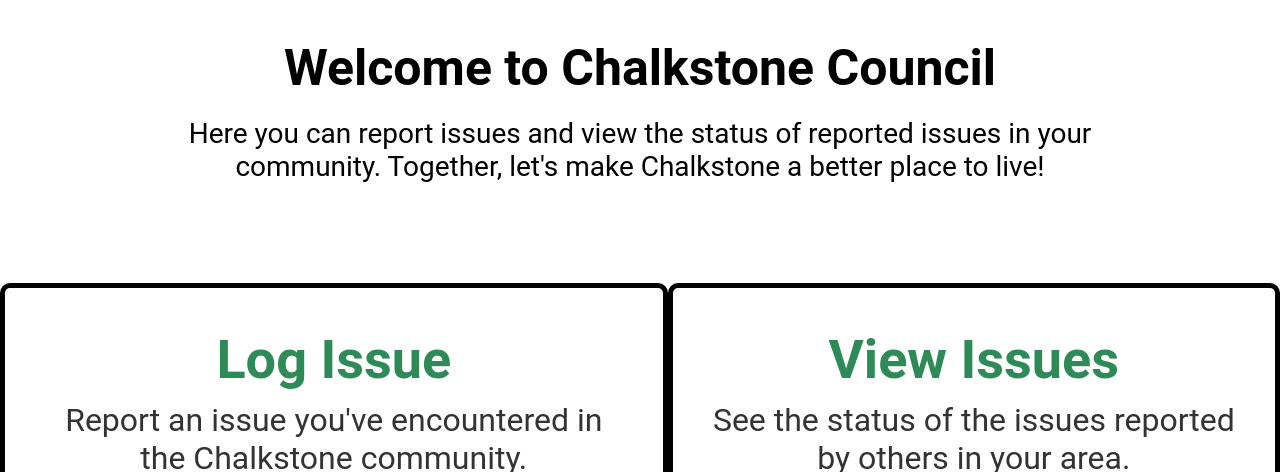
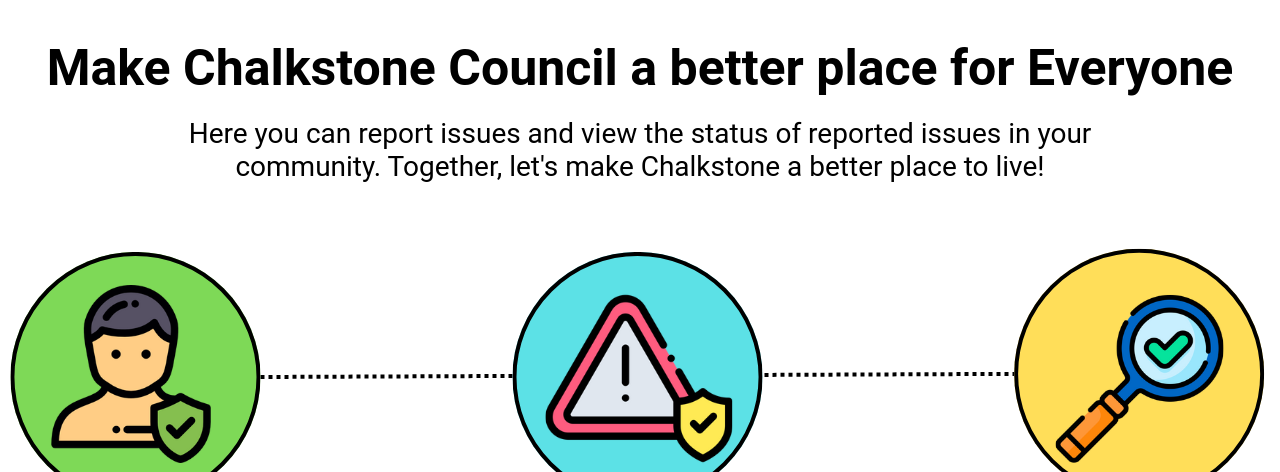
Before and after one commit to ddavies666/council-logging-system, a Django app: page / in a window 1280 px wide. Shown: the part 606-1078 px from the top of the page. Run offline with Django 5.2, Linux system fonts and the light colour scheme; some libraries are stand-ins or nearby versions.

Commit message:
homepage images

```diff
--- a/myapp/static/website/css/styles.css
+++ b/myapp/static/website/css/styles.css
@@ -294,7 +294,7 @@ html, body {
 
 .box {
     background-color: rgba(255, 255, 255, 0.9);
-    width: 500x;
+    width: 300x;
     padding: 40px;
     border-radius: 10px;
     border: 5px solid black;
@@ -316,7 +316,7 @@ html, body {
 }
 
 .box p {
-    font-size: 32px;
+    font-size: 22px;
     color: #333;
 }
 
--- a/myapp/templates/home.html
+++ b/myapp/templates/home.html
@@ -24,11 +24,21 @@
     </div>
     <!-- Main Content Area -->
     <div class="content">
-        <h1>Welcome to Chalkstone Council</h1>
+        <h1>Make Chalkstone Council a better place for Everyone</h1>
         <p>Here you can report issues and view the status of reported issues in your community. Together, let's make Chalkstone a better place to live!</p>
+        <div class="cta-section">
+            <div class="cta-box">
+                <img src="{% static 'images/CTA2.png' %}">
+        </div>
 
         <!-- Action Boxes -->
         <div class="action-boxes">
+            <div class="box">
+                <a href="{% url 'login' %}">
+                    <h2>Register & Login</h2>
+                    <p>Login if you have an accout. If not Register today!</p>
+                </a>
+            </div>
             <div class="box">
                 <a href="{% url 'report_issue' %}">
                     <h2>Log Issue</h2>
```
Also changed, not shown: myapp/static/website/images/CTA.png (added), myapp/static/website/images/CTA2.png (added), myapp/static/website/images/profile1.png (added).
